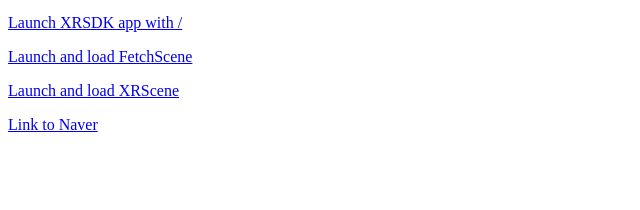
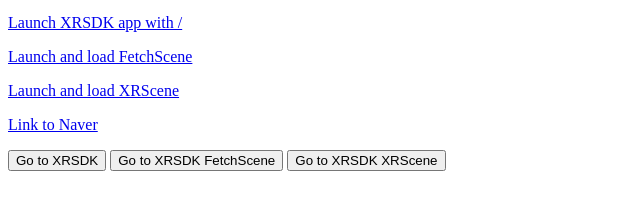
Before and after one commit to jiyoon0523/deep-link-test, a plain HTML site: page index.html in a window 1280 px wide. Shown: the part 100-310 px from the top of the page, without its empty margins (0-640 px from the left). Drawn offline with Linux system fonts and the light colour scheme.

Commit message:
Update index.html

```diff
--- a/index.html
+++ b/index.html
@@ -12,6 +12,11 @@
    <p><a href="unitydl://mylink?FetchScene">Launch and load FetchScene</a></p>
    <p><a href="unitydl://mylink?XRScene/">Launch and load XRScene</a></p>
    <p><a href="https://www.naver.com/">Link to Naver</a></p>
-   <!-- <script src="./main.js"></script> -->
+
+   <button id="navigateButton">Go to XRSDK</button>
+   <button id="navigateButton">Go to XRSDK FetchScene</button>
+   <button id="navigateButton">Go to XRSDK XRScene</button>
+
+   <script src="./main.js"></script>
 </body>
 </html>
```
